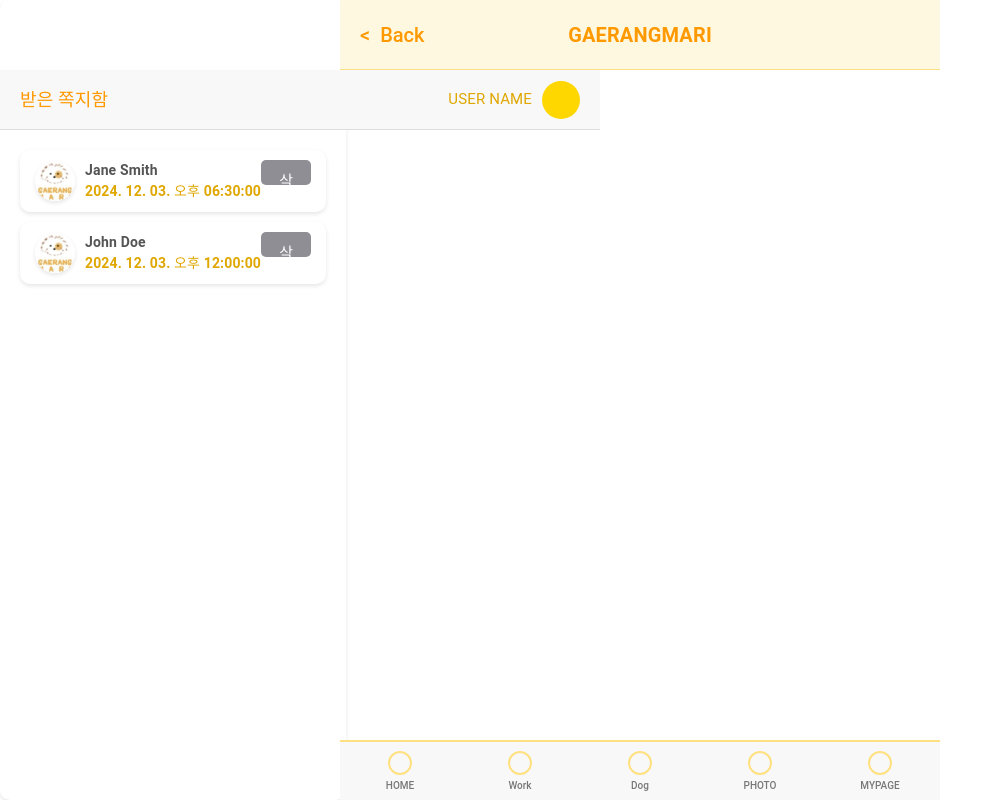
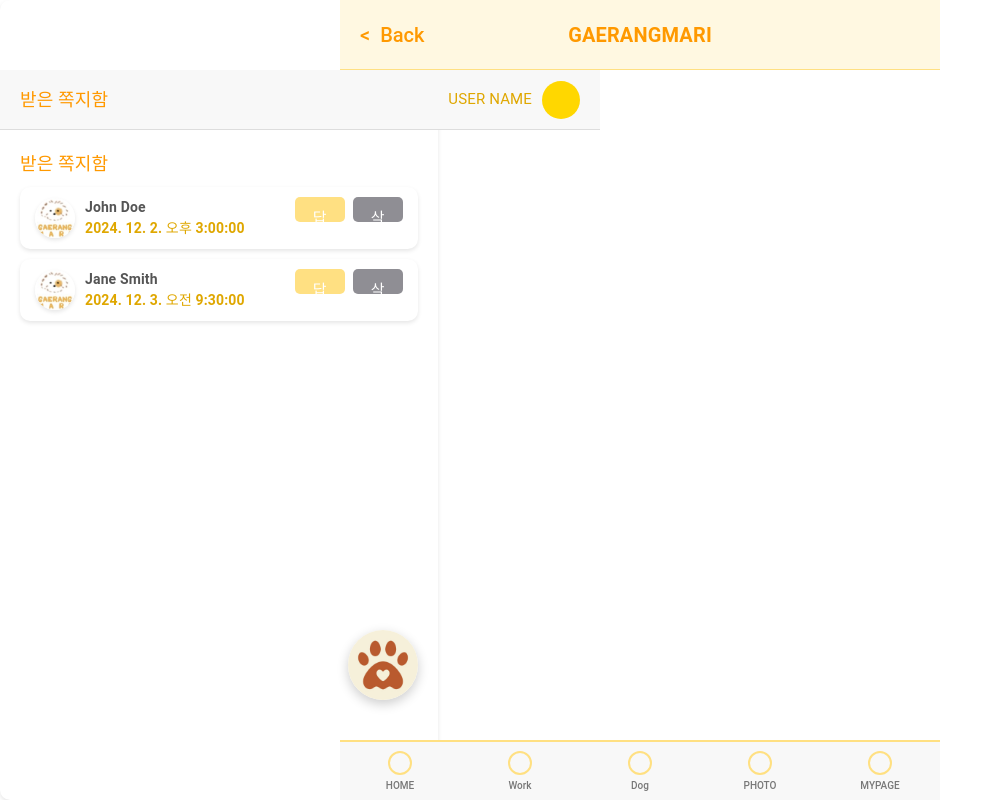
Before and after one commit to OZ-5-1-TEAM/1-Team, a React (Vite) app: page /receivedmessages in a window 1280 px wide. Shown: the whole page, without its empty margins (0-1003 px from the left). Built offline with nearby package versions, Linux system fonts and the light colour scheme; no server answers; the HTML template or start-up script is replaced by a standard one.

Commit message:
#115 Refactor : MessagePage.jsx 컴포넌트 나누기 수정 및 ReceivedMessagesPage.jsx 수정

```diff
--- a/src/components/Pages/MessagePage/MessageItem.jsx
+++ b/src/components/Pages/MessagePage/MessageItem.jsx
@@ -1,3 +1,5 @@
+//
+
 import React from 'react';
 import Button from '../../Button/Button';
 import {
--- a/src/components/Pages/MessagePage/MessageModal.jsx
+++ b/src/components/Pages/MessagePage/MessageModal.jsx
@@ -1,3 +1,5 @@
+// MessageModal.jsx
+
 import React from 'react';
 import {
   ModalOverlay,
@@ -10,7 +12,7 @@ import {
 } from './styles/MessageStyles';
 import Button from '../../Button/Button';
 
-const MessageModal = ({
+const ReceivedMessageModal = ({
   visible,
   currentReply,
   message,
@@ -43,4 +45,4 @@ const MessageModal = ({
   );
 };
 
-export default MessageModal;
+export default ReceivedMessageModal;
--- a/src/components/Pages/MessagePage/MessageSection.jsx
+++ b/src/components/Pages/MessagePage/MessageSection.jsx
@@ -1,10 +1,11 @@
+// MessageSection.jsx
+
 import React from 'react';
 import { useNavigate } from 'react-router-dom';
 import {
   Section,
   SectionHeader,
   SectionTitle,
-  Arrow,
   MessageList,
 } from './styles/MessageStyles';
 import MessageItem from './MessageItem';
@@ -23,7 +24,6 @@ const MessageSection = ({
     <Section>
       <SectionHeader onClick={() => navigate(navigateTo)}>
         <SectionTitle>{title}</SectionTitle>
-        <Arrow>›</Arrow>
       </SectionHeader>
       <MessageList>
         {messages.slice(0, 3).map((message) => (
--- a/src/components/Pages/MessagePage/Notification.jsx
+++ b/src/components/Pages/MessagePage/Notification.jsx
@@ -1,3 +1,4 @@
+// Notification.jsx
 import React from 'react';
 import { NotificationWrapper } from './styles/MessageStyles';
 
--- a/src/components/Pages/MessagePage/SendMessageBox.jsx
+++ b/src/components/Pages/MessagePage/SendMessageBox.jsx
@@ -1,3 +1,5 @@
+// SendMessageBox.jsx
+
 import React from 'react';
 import Button from '../../Button/Button';
 import {
--- a/src/components/Pages/MessagePage/Styles/MessageStyles.jsx
+++ b/src/components/Pages/MessagePage/Styles/MessageStyles.jsx
@@ -1,6 +1,7 @@
+// MessageStyles.jsx
 import styled, { keyframes, css } from 'styled-components';
 
-const fadeIn = keyframes`
+export const FadeIn = keyframes`
   from {
     opacity: 0;
     transform: translateY(-10px);
@@ -11,7 +12,7 @@ const fadeIn = keyframes`
   }
 `;
 
-const slideDown = keyframes`
+export const SlideDown = keyframes`
   from {
     opacity: 0;
     top: -50px;
@@ -23,12 +24,12 @@ const slideDown = keyframes`
 `;
 
 // Common Styles
-const boxStyles = css`
+export const BoxStyles = css`
   border-radius: 10px;
   box-shadow: 0 2px 4px rgba(0, 0, 0, 0.1);
 `;
 
-const focusStyles = css`
+export const FocusStyles = css`
   &:focus {
     outline: none;
     border: 2px solid #ffe29f;
@@ -51,10 +52,10 @@ export const MainPageWrapper = styled.div`
   height: 100vh;
   margin: 0 auto;
   background-color: #ffffff;
-  ${boxStyles}
+  ${BoxStyles}
   padding-bottom: 63px;
   position: relative;
-  animation: ${fadeIn} 0.5s ease;
+  animation: ${FadeIn} 0.5s ease;
 
   @media (max-width: 480px) {
     padding: 10px;
@@ -107,7 +108,7 @@ export const MessageList = styled.div`
 
 // Message Item Styles
 export const MessageItemWrapper = styled.li`
-  ${boxStyles}
+  ${BoxStyles}
   display: flex;
   align-items: flex-start;
   justify-content: space-between;
@@ -182,7 +183,7 @@ export const TextArea = styled.textarea`
   margin-bottom: 15px;
   box-sizing: border-box;
   resize: none;
-  ${focusStyles}
+  ${FocusStyles}
 `;
 
 export const ButtonRight = styled.div`
@@ -192,7 +193,7 @@ export const ButtonRight = styled.div`
 
 // Notification Styles
 export const NotificationWrapper = styled.div`
-  ${boxStyles}
+  ${BoxStyles}
   position: fixed;
   top: 0;
   left: 50%;
@@ -201,7 +202,7 @@ export const NotificationWrapper = styled.div`
     type === 'success' ? '#ff9900' : '#ffe082'};
   color: white;
   padding: 15px 20px;
-  animation: ${slideDown} 0.5s ease;
+  animation: ${SlideDown} 0.5s ease;
   z-index: 1000;
   user-select: none;
 `;
@@ -240,7 +241,7 @@ export const ModalContent = styled.div`
   border-radius: 10px;
   width: 90%;
   max-width: 500px;
-  ${boxStyles}
+  ${BoxStyles}
 `;
 
 export const ModalHeader = styled.div`
--- a/src/hooks/useFetch.jsx
+++ b/src/hooks/useFetch.jsx
@@ -1,3 +1,4 @@
+// useFetch.jsx
 import { useState, useEffect } from 'react';
 import api from '../api/axiosInstance';
 
--- a/src/pages/MessagePage.jsx
+++ b/src/pages/MessagePage.jsx
@@ -1,6 +1,5 @@
 import React, { useState } from 'react';
 import useFetch from '../hooks/useFetch';
-import api from '../api/axiosInstance';
 import Header from '../components/Header';
 import MessageSection from '../components/Pages/MessagePage/MessageSection';
 import MessageModal from '../components/Pages/MessagePage/MessageModal';
--- a/src/pages/ReceivedMessagesPage.jsx
+++ b/src/pages/ReceivedMessagesPage.jsx
@@ -1,255 +1,20 @@
-import React, { useState, useEffect } from 'react';
-import styled, { keyframes, css } from 'styled-components';
-import Button from '../components/Button/Button';
+import React, { useState } from 'react';
+import useFetch from '../hooks/useFetch';
 import Header from '../components/Header';
-import axios from 'axios';
+import MessageSection from '../components/Pages/MessagePage/MessageSection';
+import MessageModal from '../components/Pages/MessagePage/MessageModal';
+import Notification from '../components/Pages/MessagePage/Notification';
+import {
+  MainPageWrapper,
+  Box,
+  ContentSection,
+  FixedImage,
+} from '../components/Pages/MessagePage/styles/MessageStyles';
 
-const api = axios.create({
-  baseURL: '/api/v1',
-});
-const getToken = () => localStorage.getItem('access_token');
-api.interceptors.request.use((config) => {
-  const token = getToken();
-  if (token) {
-    config.headers.Authorization = `Bearer ${token}`;
-  }
-  return config;
-});
-
-const boxStyles = css`
-  border-radius: 10px;
-  box-shadow: 0 2px 4px rgba(0, 0, 0, 0.1);
-`;
-
-const focusStyles = css`
-  &:focus {
-    outline: none;
-    border: 2px solid #ffe29f;
-    background-color: #fffef8;
-    box-shadow: 0 8px 16px rgba(0, 0, 0, 0.12);
-  }
-`;
-
-const fadeIn = keyframes`
-  from {
-    opacity: 0;
-    transform: translateY(-10px);
-  }
-  to {
-    opacity: 1;
-    transform: translateY(0);
-  }
-`;
-
-const slideDown = keyframes`
-  from {
-    opacity: 0;
-    top: -50px;
-  }
-  to {
-    opacity: 1;
-    top: 0;
-  }
-`;
-
-const Notification = styled.div`
-  ${boxStyles}
-  position: fixed;
-  top: 0;
-  left: 50%;
-  transform: translateX(-50%);
-  background-color: ${({ type }) =>
-    type === 'success' ? '#ff9900' : '#ffe082'};
-  color: white;
-  padding: 15px 20px;
-  animation:
-    ${slideDown} 0.5s ease,
-    fadeOut 0.5s ease 3s;
-  z-index: 10000;
-  user-select: none;
-  @keyframes fadeOut {
-    from {
-      opacity: 1;
-      transform: translateY(0);
-    }
-    to {
-      opacity: 0;
-      transform: translateY(-10px);
-    }
-  }
-`;
-
-const Box = styled.div`
-  width: 100%;
-  height: 130px;
-  background-color: transparent;
-  display: block;
-`;
-
-const ReceivedMessagesWrapper = styled.div`
-  width: 100%;
-  max-width: 600px;
-  min-height: 100vh;
-  margin: 0 auto;
-  background-color: #ffffff;
-  ${boxStyles}
-  padding-bottom: 63px;
-  flex-direction: column;
-  animation: ${fadeIn} 0.5s ease;
-  user-select: none;
-
-  @media (max-width: 480px) {
-    padding: 10px;
-    box-shadow: none;
-  }
-`;
-
-const ContentSection = styled.section`
-  flex: 1;
-  padding: 20px;
-  box-sizing: border-box;
-  display: flex;
-  flex-direction: column;
-  gap: 20px;
-`;
-
-const MessageList = styled.div`
-  list-style: none;
-  padding: 0;
-  margin: 0;
-`;
-
-const MessageItem = styled.li`
-  ${boxStyles}
-  display: flex;
-  align-items: flex-start;
-  justify-content: space-between;
-  padding: 10px 15px;
-  margin-bottom: 10px;
-  background-color: #ffffff;
-`;
-
-const MessageContent = styled.div`
-  display: flex;
-  flex-direction: column;
-  gap: 5px;
-  align-items: flex-start;
-`;
-
-const MessageSender = styled.span`
-  display: flex;
-  align-items: center;
-  gap: 10px;
-  font-size: 14px;
-  font-weight: bold;
-  color: #555;
-
-  img {
-    width: 40px;
-    height: 40px;
-    border-radius: 50%;
-    object-fit: cover;
-    box-shadow: 0 2px 4px rgba(0, 0, 0, 0.1);
-  }
-
-  span {
-    display: block;
-    font-weight: bold;
-  }
-`;
-
-const MessageTimestamp = styled.span`
-  font-size: 14px;
-  color: #dfa700;
-`;
-
-const ButtonGroup = styled.div`
-  display: flex;
-  align-items: center;
-  gap: 10px;
-`;
-
-const ModalOverlay = styled.div`
-  position: fixed;
-  top: 0;
-  left: 0;
-  width: 100%;
-  height: 100%;
-  background: rgba(0, 0, 0, 0.5);
-  display: flex;
-  align-items: center;
-  justify-content: center;
-  z-index: 1000;
-`;
-
-const ModalContent = styled.div`
-  background: #fff;
-  border-radius: 10px;
-  padding: 20px;
-  width: 90%;
-  max-width: 400px;
-  box-shadow: 0 4px 8px rgba(0, 0, 0, 0.2);
-  animation: fadeIn 0.3s ease;
-`;
-
-const ModalHeader = styled.div`
-  display: flex;
-  justify-content: space-between;
-  align-items: center;
-  border-bottom: 1px solid #eee;
-  padding-bottom: 10px;
-`;
-
-const SenderName = styled.h3`
-  font-size: 18px;
-  color: #ff9900;
-  margin: 0;
-`;
-
-const CloseButton = styled.button`
-  background: none;
-  border: none;
-  font-size: 16px;
-  cursor: pointer;
-  color: #888;
-
-  &:hover {
-    color: #000;
-  }
-`;
-
-const ModalBody = styled.div`
-  margin-top: 15px;
-  font-size: 16px;
-  color: #333;
-  line-height: 1.6;
-`;
-
-const ReplyBox = styled.div`
-  margin-top: 20px;
-`;
-
-const ReplyInput = styled.textarea`
-  width: 100%;
-  min-height: 150px;
-  border: 1px solid #ddd;
-  border-radius: 8px;
-  padding: 10px;
-  font-size: 14px;
-  margin-bottom: 15px;
-  box-sizing: border-box;
-  resize: none;
-  ${focusStyles}
-`;
-
-const ModalButtonGroup = styled.div`
-  display: flex;
-  justify-content: flex-end;
-  gap: 10px;
-  margin-top: 20px;
-`;
-
-const dummyMessages = [
+const MessagePage = () => {
+  // API 연동 시 삭제
+  const dummyReceived = {
+    messages: [
       {
         id: 1,
         sender: {
@@ -257,9 +22,12 @@ const dummyMessages = [
           nickname: 'John Doe',
           profile_image: '/logo/gaerangmari_logo.jpeg',
         },
-    created_at: '2024-12-03T12:00:00Z',
-    content: 'Hello! How are you?',
+        content: '안녕하세요, 산책 같이 하실래요?',
+        created_at: '2024-12-02T15:00:00Z',
         is_read: false,
+        formattedTimestamp: new Date('2024-12-02T15:00:00Z').toLocaleString(
+          'ko-KR'
+        ),
       },
       {
         id: 2,
@@ -268,212 +36,158 @@ const dummyMessages = [
           nickname: 'Jane Smith',
           profile_image: '/logo/gaerangmari_logo.jpeg',
         },
-    created_at: '2024-12-03T18:30:00Z',
-    content: 'Meeting rescheduled to tomorrow at 10 AM.',
+        content: '회의 일정이 변경되었습니다.',
+        created_at: '2024-12-03T09:30:00Z',
         is_read: true,
+        formattedTimestamp: new Date('2024-12-03T09:30:00Z').toLocaleString(
+          'ko-KR'
+        ),
       },
-];
-const ReceivedMessages = () => {
-  const [receivedMessages, setReceivedMessages] = useState([]);
-  const [selectedMessage, setSelectedMessage] = useState(null);
-  const [replyMessage, setReplyMessage] = useState('');
+    ],
+  };
+
+  // API 연동 시 삭제 끝
+
   const [notification, setNotification] = useState({ message: '', type: '' });
+  const [replyMode, setReplyMode] = useState(false);
+  const [currentReply, setCurrentReply] = useState(null);
+  const [message, setMessage] = useState('');
+
+  // API 연동 시 더미데이터(dummyReceived, dummySent) 파라미터 제거
+  // const { data: receivedMessages, isLoading: receivedLoading, refetch: refetchReceived } =
+  //   useFetch('/messages/received');
+  // const { data: sentMessages, isLoading: sentLoading, refetch: refetchSent } =
+  //   useFetch('/messages/sent');
+
+  // API 연동 시 아래 더미데이터를 사용하는 useFetch 호출을 위 코드로 교체
+  const {
+    data: receivedMessages,
+    isLoading: receivedLoading,
+    refetch: refetchReceived,
+  } = useFetch('/messages/received', dummyReceived);
 
   const showNotification = (message, type) => {
     setNotification({ message, type });
     setTimeout(() => setNotification({ message: '', type: '' }), 3000);
   };
 
-  const fetchMessages = async () => {
+  const markMessageAsRead = async (messageId) => {
     try {
-      const { data } = await api.get('/messages/received', {
-        params: { page: 1, size: 20, sort: 'created_at,desc' },
-      });
+      // API 연동 시 주석 해제
+      // const response = await api.put(`/messages/${messageId}/read`);
+      // if (response.status === 200) {
+      //   refetchReceived();
+      // }
 
-      const sortedMessages = data.messages
-        .map((msg) => ({
-          ...msg,
-          formattedTimestamp: new Date(msg.created_at).toLocaleString('ko-KR', {
-            year: 'numeric',
-            month: '2-digit',
-            day: '2-digit',
-            hour: '2-digit',
-            minute: '2-digit',
-            second: '2-digit',
-          }),
-        }))
-        .sort((a, b) => new Date(b.created_at) - new Date(a.created_at));
-
-      setReceivedMessages(sortedMessages);
+      // API 연동 시 아래 더미 로직 제거
+      refetchReceived();
     } catch (error) {
-      showNotification(
-        '쪽지 가져오기 실패! 기본 더미 데이터 사용 중.',
-        'error'
-      );
-      const sortedMessages = dummyMessages
-        .map((msg) => ({
-          ...msg,
-          formattedTimestamp: new Date(msg.created_at).toLocaleString('ko-KR', {
-            year: 'numeric',
-            month: '2-digit',
-            day: '2-digit',
-            hour: '2-digit',
-            minute: '2-digit',
-            second: '2-digit',
-          }),
-        }))
-        .sort((a, b) => new Date(b.created_at) - new Date(a.created_at));
-
-      setReceivedMessages(sortedMessages);
+      showNotification('읽음 처리에 실패했습니다.', 'error');
     }
   };
 
-  const markMessageAsRead = async (id) => {
+  const handleReply = (messageId, sender) => {
+    markMessageAsRead(messageId);
+    setReplyMode(true);
+    setCurrentReply(sender);
+  };
+
+  const handleSendMessage = async () => {
+    if (!message.trim()) {
+      showNotification('메시지를 입력하세요.', 'error');
+      return;
+    }
+
     try {
-      await api.put(`messages/${id}/read`, null, {
-        headers: {
-          Authorization: `Bearer ${getToken()}`,
-        },
-      });
+      //  API 연동 시 주석 해제
+      // const response = await api.post('/messages', {
+      //   receiver_id: currentReply.id,
+      //   content: message,
+      // });
+      // if (response.status === 201) {
+      //   showNotification('메시지가 전송되었습니다!', 'success');
+      //   setMessage('');
+      //   setReplyMode(false);
+      //   setCurrentReply(null);
+      //   refetchSent();
+      // }
 
-      setReceivedMessages((prev) =>
-        prev.map((msg) => (msg.id === id ? { ...msg, is_read: true } : msg))
-      );
+      // API 연동 시 아래 더미 로직 제거
+      showNotification('메시지가 전송되었습니다!', 'success');
+      setMessage('');
+      setReplyMode(false);
+      setCurrentReply(null);
+      refetchSent();
     } catch (error) {
-      const errorMessage = error.response?.data?.message || '읽음 처리 실패!';
-      showNotification(errorMessage, 'error');
+      showNotification('메시지 전송에 실패했습니다.', 'error');
     }
   };
 
-  const handleSelectMessage = (message) => {
-    if (!message.is_read) {
-      markMessageAsRead(message.id);
+  const handleDeleteMessage = async (id, type) => {
+    try {
+      // TODO: API 연동 시 주석 해제
+      // const response = await api.delete(`/messages/${id}`);
+      // if (response.status === 204) {
+      //   if (type === 'received') {
+      //     refetchReceived();
+      //   } else {
+      //     refetchSent();
+      //   }
+      //   showNotification('메시지가 삭제되었습니다!', 'success');
+      // }
+
+      // API 연동 시 아래 더미 로직 제거
+      if (type === 'received') {
+        refetchReceived();
+      } else {
+        refetchSent();
       }
-    setSelectedMessage(message);
-  };
-
-  const handleDeleteMessage = async (id) => {
-    try {
-      await api.delete(`/messages/${id}`);
-      setReceivedMessages((prev) =>
-        prev.filter((message) => message.id !== id)
-      );
       showNotification('메시지가 삭제되었습니다!', 'success');
     } catch (error) {
-      showNotification('메시지 삭제 실패!', 'error');
-    }
-  };
-
-  const handleReply = async () => {
-    if (!selectedMessage || !replyMessage.trim()) {
-      showNotification('답장 내용을 입력하세요.', 'error');
-      return;
-    }
-    if (replyMessage.length > 500) {
-      showNotification('최대 500자까지 입력 가능합니다.', 'error');
-      return;
-    }
-    try {
-      await api.post('/messages', {
-        receiver_id: selectedMessage.sender.id,
-        content: replyMessage,
-      });
-
-      showNotification('답장이 전송되었습니다!', 'success');
-      setReplyMessage('');
-      setSelectedMessage(null);
-    } catch (error) {
-      showNotification('답장 전송 실패!', 'error');
+      showNotification('메시지 삭제에 실패했습니다.', 'error');
     }
   };
 
   const handleCloseModal = () => {
-    setSelectedMessage(null);
-    setReplyMessage('');
+    setReplyMode(false);
+    setCurrentReply(null);
+    setMessage('');
   };
 
-  useEffect(() => {
-    fetchMessages();
-  }, []);
   return (
-    <ReceivedMessagesWrapper>
+    <MainPageWrapper>
       <Box />
       <Header title='받은 쪽지함' />
       <ContentSection>
-        <MessageList>
-          {receivedMessages.map((message) => (
-            <MessageItem
-              key={message.id}
-              onClick={() => handleSelectMessage(message)}
-            >
-              <MessageContent>
-                <MessageSender>
-                  <img
-                    src={
-                      message.sender.profile_image ||
-                      '/logo/gaerangmari_logo.jpeg'
-                    }
-                    alt={`${message.sender.nickname} 프로필`}
+        {receivedLoading ? (
+          <div>Loading...</div>
+        ) : (
+          <>
+            <MessageModal
+              visible={replyMode}
+              currentReply={currentReply}
+              message={message}
+              onChange={(e) => setMessage(e.target.value)}
+              onSend={handleSendMessage}
+              onClose={handleCloseModal}
             />
-                  <div>
-                    <span>{message.sender.nickname}</span>
-                    <MessageTimestamp>
-                      {message.formattedTimestamp}
-                    </MessageTimestamp>
-                  </div>
-                </MessageSender>
-              </MessageContent>
-              <ButtonGroup>
-                <Button
-                  variant='cancel'
-                  size='small'
-                  onClick={(e) => {
-                    e.stopPropagation();
-                    handleDeleteMessage(message.id);
-                  }}
-                >
-                  삭제
-                </Button>
-              </ButtonGroup>
-            </MessageItem>
-          ))}
-        </MessageList>
+
+            <MessageSection
+              title='받은 쪽지함'
+              messages={receivedMessages?.messages || []}
+              type='received'
+              onReply={handleReply}
+              onDelete={handleDeleteMessage}
+              navigateTo='/receivedmessages'
+            />
+          </>
+        )}
       </ContentSection>
 
-      {selectedMessage && (
-        <ModalOverlay>
-          <ModalContent>
-            <ModalHeader>
-              <SenderName>{selectedMessage.sender.nickname}</SenderName>
-              <CloseButton onClick={handleCloseModal}>×</CloseButton>
-            </ModalHeader>
-            <ModalBody>{selectedMessage.content}</ModalBody>
-            <ReplyBox>
-              <ReplyInput
-                placeholder='답장 내용을 입력하세요...'
-                value={replyMessage}
-                onChange={(e) => setReplyMessage(e.target.value)}
-              />
-            </ReplyBox>
-            <ModalButtonGroup>
-              <Button variant='reply' size='small' onClick={handleReply}>
-                답장
-              </Button>
-              <Button variant='cancel' size='small' onClick={handleCloseModal}>
-                닫기
-              </Button>
-            </ModalButtonGroup>
-          </ModalContent>
-        </ModalOverlay>
-      )}
-
-      {notification.message && (
-        <Notification type={notification.type}>
-          {notification.message}
-        </Notification>
-      )}
-    </ReceivedMessagesWrapper>
+      <Notification {...notification} />
+      <FixedImage src='/icon-192x192.webp' alt='dog foot icon' />
+    </MainPageWrapper>
   );
 };
 
-export default ReceivedMessages;
+export default MessagePage;
```
Also changed, not shown: src/pages/구조.txt (added). Lines whose indentation alone changed are shown as unchanged.
